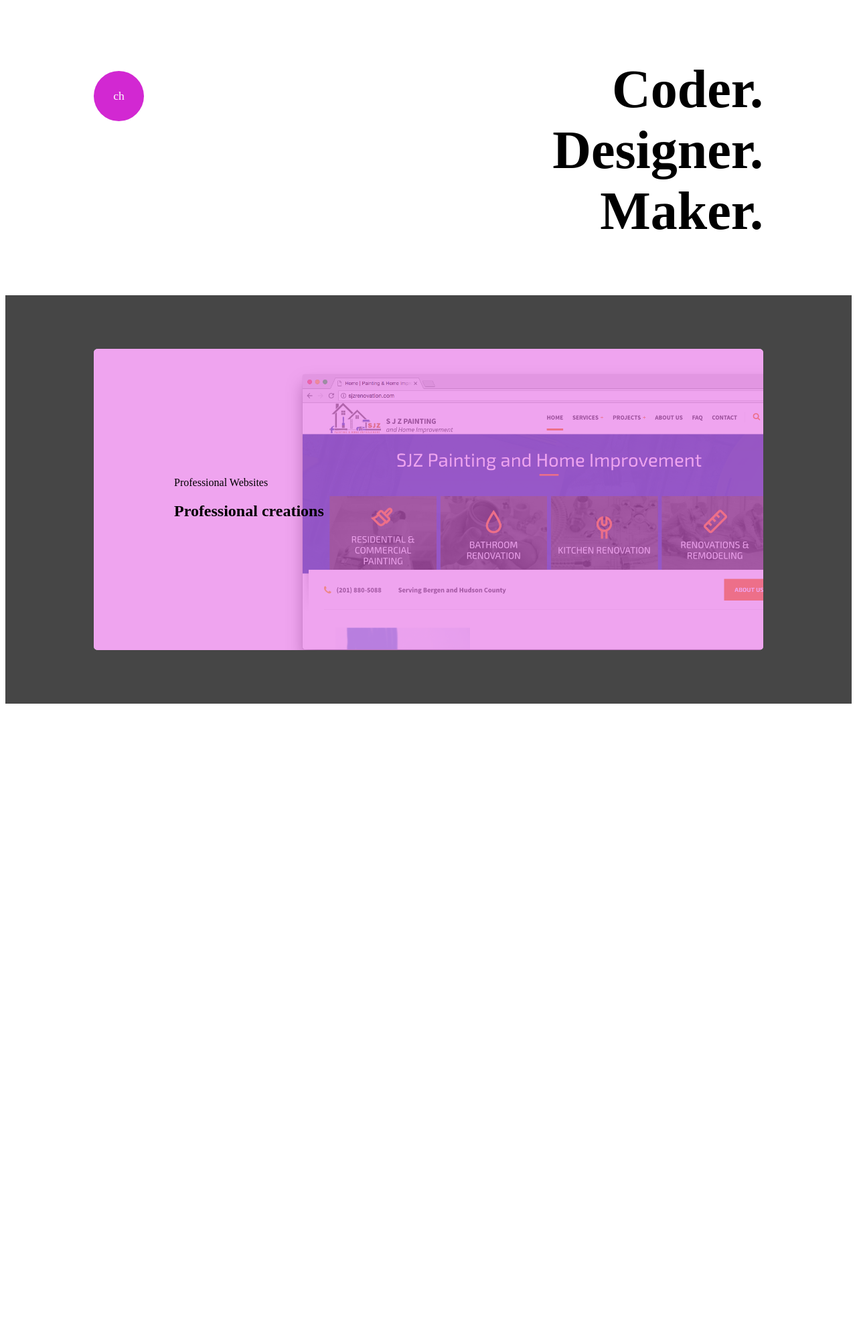
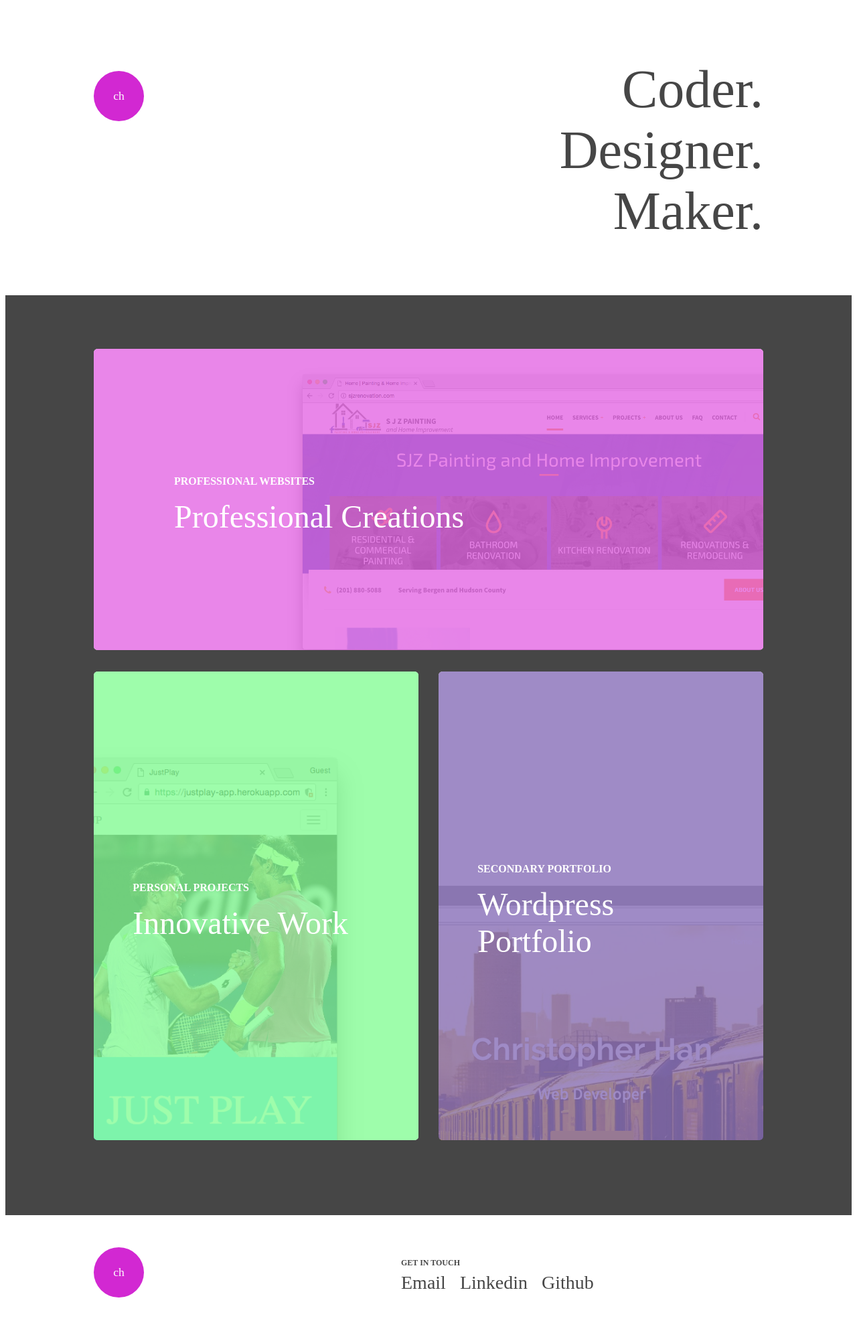
Before and after one commit to chan42988/CHPortfolio, a PHP site: page / in a window 1280 px wide. Shown: the whole page at 67% size. Before the commit the page ends 1051 px from the top, so only its background shows below. Run offline with PHP 8.4, Linux system fonts and the light colour scheme.

Commit message:
complete portfolio

```diff
--- a/index.html
+++ b/index.html
@@ -19,15 +19,44 @@
 
 		<section class="work">
 			<div class="wrapper">
+
 				<div class="row">
 					<div class="card card_full card_1">
 						<div class="card_inner pink">
-							<p>Professional Websites</p>
-							<h2>Professional creations</h2>
+							<a href="http://www.iamchrishan.com/portfolio/" target="_blank" ><p>Professional Websites</p>
+							<h2>Professional Creations</h2></a>
 						</div>
 					</div>
 				</div>
+
+				<div class="row">
+					<div class="card card_half tall left card_2">
+						<div class="card_inner green">
+							<a href="http://www.iamchrishan.com/personal/" target="_blank"><p>Personal Projects</p>
+							<h2>Innovative Work</h2></a>
+						</div>
+					</div>
+
+				<div class="card card_half tall right card_3">
+						<div class="card_inner purple">
+							<a href="http://www.iamchrishan.com/" target="_blank"><p>Secondary Portfolio</p>
+							<h2>Wordpress Portfolio</h2></a>
+						</div>
+				</div>
+
 			</div>
 		</section>
+
+		<footer>
+					<div class="wrapper cf">
+						<p class="logo">ch</p>
+						<ul class="cf">
+							<li>
+								<span class="title">Get in Touch</span>
+								<span class="links"><a href="mailto:chan42988@gmail.com">Email</a> &nbsp; <a href="https://www.linkedin.com/in/christopher-han-0a21ab52" target="_blank">Linkedin</a> &nbsp; <a href="https://github.com/chan42988" target="_blank">Github</a></span>
+							</li>
+						</ul>
+					</div>
+		</footer>
 	</body>
 </html>
--- a/scss/styles.css
+++ b/scss/styles.css
@@ -1,3 +1,14 @@
+* {
+  box-sizing: border-box; }
+
+body {
+  font-family: "Times New Roman";
+  -webkit-font-smoothing: antialiased; }
+
+h1, h2, h3, h4, h5, h6 {
+  font-family: "Times New Roman";
+  font-weight: 400; }
+
 .cf:before, .cf:after {
   content: "";
   display: table; }
@@ -9,12 +20,15 @@
   width: 1000px;
   max-width: 100%;
   margin: 0 auto; }
+  .wrapper a {
+    text-decoration: none; }
 
 .banner {
   padding: 5em 0; }
   .banner .logo {
     float: left; }
   .banner h1 {
+    color: #464646;
     text-align: right;
     font-size: 5em;
     display: inline;
@@ -32,6 +46,15 @@
   font-size: 1.1em;
   font-family: "Bauhaus 93"; }
 
+.row {
+  width: 100%;
+  margin-bottom: 2em; }
+  .row:before, .row:after {
+    content: "";
+    display: table; }
+  .row:after {
+    clear: both; }
+
 .work {
   background: #464646;
   padding: 5em 0; }
@@ -43,15 +66,80 @@
     background-repeat: no-repeat; }
   .work .card_full {
     width: 100%; }
+  .work .card_half {
+    width: 48.5%;
+    float: left; }
+  .work .left {
+    margin-right: 1.5%; }
+  .work .right {
+    margin-left: 1.5%; }
+  .work .tall {
+    height: 700px; }
   .work .card_1 {
     background-image: url("../images/sjz.jpg");
     background-size: 80%;
     background-position: 280px 20px; }
+  .work .card_2 {
+    background-image: url("../images/JP.jpg");
+    background-size: 100%;
+    background-position: -70px 100px; }
+  .work .card_3 {
+    background-image: url("../images/wp.jpg");
+    background-size: 210%;
+    background-position: -280px 320px; }
   .work .card_inner {
     display: table-cell;
     vertical-align: middle;
     height: 100%;
-    padding: 1.5em 12%; }
+    padding: 1.5em 12%;
+    color: #ffffff; }
+    .work .card_inner p {
+      color: #ffffff;
+      font-size: 1em;
+      text-transform: uppercase;
+      font-weight: 700; }
+      .work .card_inner p:hover {
+        color: #d228d2; }
+    .work .card_inner h2 {
+      color: #ffffff;
+      font-size: 3em;
+      margin: 0; }
+      .work .card_inner h2:hover {
+        color: #d228d2; }
+  .work .pink, .work .green, .work .purple, .work .blue {
+    border-radius: .35em; }
   .work .pink {
-    background: rgba(228, 104, 228, 0.6);
-    border-radius: .35em; }
+    background: rgba(228, 104, 228, 0.8); }
+  .work .green {
+    background: rgba(134, 253, 151, 0.8); }
+  .work .purple {
+    background: rgba(136, 110, 184, 0.8); }
+
+footer {
+  padding: 3em 0; }
+  footer .logo {
+    float: left;
+    margin: 0; }
+  footer ul {
+    list-style: none;
+    margin: 0;
+    padding-top: 1em; }
+    footer ul li {
+      display: inline;
+      float: left;
+      margin-left: 24em; }
+      footer ul li .title {
+        text-transform: uppercase;
+        font-weight: 700;
+        font-size: .75em;
+        display: block;
+        padding-bottom: .5em; }
+      footer ul li .links {
+        font-size: 1.75em; }
+      footer ul li .title {
+        color: #464646; }
+      footer ul li a {
+        color: #464646;
+        text-decoration: none; }
+        footer ul li a:hover {
+          color: #d228d2; }
--- a/scss/styles.scss
+++ b/scss/styles.scss
@@ -1,11 +1,26 @@
 $pink: #d228d2;
 $white: #ffffff;
 $grey: #464646;
+$black: #000000;
 
 @mixin bg_img($url, $size, $position) {
 	background-image: url($url);
 	background-size: $size;
 	background-position: $position;
+}
+
+* {
+	box-sizing: border-box;
+}
+
+body {
+	font-family: "Times New Roman";
+	-webkit-font-smoothing: antialiased;
+}
+
+h1, h2, h3, h4, h5, h6 {
+	font-family: "Times New Roman";
+	font-weight: 400;
 }
 
 .cf:before, .cf:after {
@@ -20,7 +35,10 @@ $grey: #464646;
 .wrapper {
 	width: 1000px;
 	max-width: 100%;
-	margin: 0 auto
+	margin: 0 auto;
+	a {
+			text-decoration: none;
+	}
 }
 
 .banner {
@@ -29,6 +47,7 @@ $grey: #464646;
 		float: left;
 	}
 	h1 {
+		color: $grey;
 		text-align: right;
 		font-size: 5em;
 		display: inline;
@@ -49,6 +68,18 @@ $grey: #464646;
 	font-family: "Bauhaus 93";
 }
 
+.row {
+	width: 100%;
+	margin-bottom: 2em;
+	&:before, &:after {
+		content: "";
+		display: table;
+	}
+	&:after {
+		clear: both;
+	}
+}
+
 .work {
 	background: $grey;
 	padding: 5em 0;
@@ -62,18 +93,102 @@ $grey: #464646;
 	.card_full {
 		width: 100%;
 	}
+	.card_half {
+		width: 48.5%;
+		float: left;
+	}
+	.left {
+		margin-right: 1.5%;
+	}
+	.right {
+		margin-left: 1.5%;
+	}
+	.tall {
+		height: 700px;
+	}
 	.card_1 {
 		@include bg_img('../images/sjz.jpg', 80%, 280px 20px);
+	}
+	.card_2 {
+		@include bg_img('../images/JP.jpg', 100%, -70px 100px);
+	}
+	.card_3 {
+		@include bg_img('../images/wp.jpg', 210%, -280px 320px);
 	}
 	.card_inner {
 		display: table-cell;
 		vertical-align: middle;
 		height: 100%;
 		padding: 1.5em 12%;
+		color: $white;
+ 		p {
+ 			color: $white;
+ 			font-size: 1em;
+ 			text-transform: uppercase;
+ 			font-weight: 700;
+ 			&:hover {
+				color: $pink;
+			}
+ 		}
+ 		h2 {
+ 			color: $white;
+ 			font-size: 3em;
+ 			margin: 0;
+ 			&:hover {
+				color: $pink;
+			}
+ 		}
+	}
+
+	.pink, .green, .purple, .blue {
+		border-radius: .35em;
 	}
 
 	.pink {
-		background: rgba(228, 104, 228, .6);
-		border-radius: .35em;
+		background: rgba(228, 104, 228, .8);
+	}
+	.green {
+		background: rgba(134, 253, 151, .8);
+	}
+	.purple {
+		background: rgba(136, 110, 184, .8);
 	}
 }
+
+footer {
+	padding: 3em 0;
+	.logo {
+		float: left;
+		margin: 0;
+	}
+	ul {
+		list-style: none;
+		margin: 0;
+		padding-top: 1em;
+		li {
+			display: inline;
+			float: left;
+			margin-left: 24em;
+			.title {
+				text-transform: uppercase;
+				font-weight: 700;
+				font-size: .75em;
+				display: block;
+				padding-bottom: .5em;
+			}
+			.links {
+				font-size: 1.75em;
+			}
+			.title {
+				color: $grey;
+			}
+			a {
+				color: $grey;
+				text-decoration: none;
+				&:hover {
+					color: $pink;
+				}
+			}
+		}
+	}
+}
```
